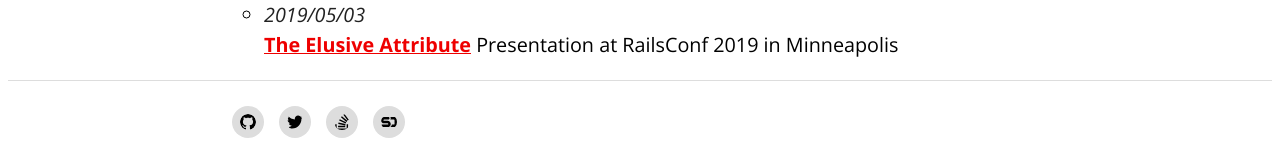
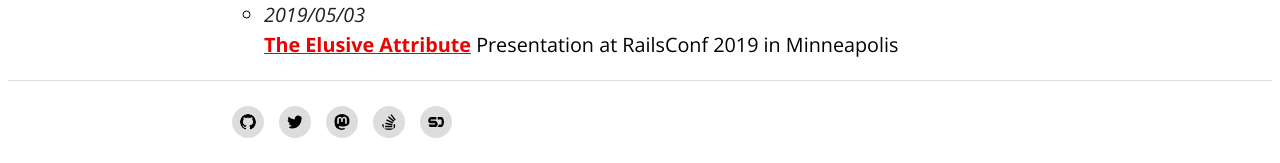
Before and after one commit to shioyama/shioyama.github.io, a Jekyll site: the page built from index.md, in a window 1280 px wide. Shown: the part 775-938 px from the top of the page. Built offline with Jekyll 4.4.1, drawn with Linux system fonts in a browser that asks for light colours.

Commit message:
Add mastodon social icon to footer

```diff
--- a/_config.yml
+++ b/_config.yml
@@ -23,6 +23,7 @@
 github_username:  shioyama
 stackoverflow_username: 820254/chris-salzberg
 speakerdeck_username: shioyama
+rubysocial_username: shioyama
 logo: /assets/chrissalzberg-c64.png
 author: shioyama
 twitter:
--- a/_includes/social.html
+++ b/_includes/social.html
@@ -1,7 +1,7 @@
 <ul class="social-media-list">
   {%- if site.github_username -%}<li><a href="https://github.com/{{ site.github_username| cgi_escape | escape }}"><svg class="svg-icon"><use xlink:href="{{ '/assets/minima-social-icons.svg#github' | relative_url }}"></use></svg></a></li>{%- endif -%}
   {%- if site.twitter_username -%}<li><a href="https://www.twitter.com/{{ site.twitter_username| cgi_escape | escape }}"><svg class="svg-icon"><use xlink:href="{{ '/assets/minima-social-icons.svg#twitter' | relative_url }}"></use></svg></a></li>{%- endif -%}
+  {%- if site.rubysocial_username -%}<li><a href="https://ruby.social/@{{ site.rubysocial_username| cgi_escape | escape }}"><svg class="svg-icon"><use xlink:href="{{ '/assets/minima-social-icons.svg#mastodon' | relative_url }}"></use></svg></a></li>{%- endif -%}
   {%- if site.stackoverflow_username -%}<li><a href="https://stackoverflow.com/users/{{ site.stackoverflow_username }}"><svg class="svg-icon"><use xlink:href="{{ '/assets/minima-social-icons.svg#stackoverflow' | relative_url }}"></use></svg></a></li>{%- endif %}
   {%- if site.speakerdeck_username -%}<li><a href="https://speakerdeck.com/{{ site.speakerdeck_username| cgi_escape | escape }}"><svg class="svg-icon"><use xlink:href="{{ '/assets/minima-social-icons.svg#speakerdeck' | relative_url }}"></use></svg></a></li>{%- endif -%}
-
 </ul>
```
Also changed, not shown: assets/minima-social-icons.svg.
